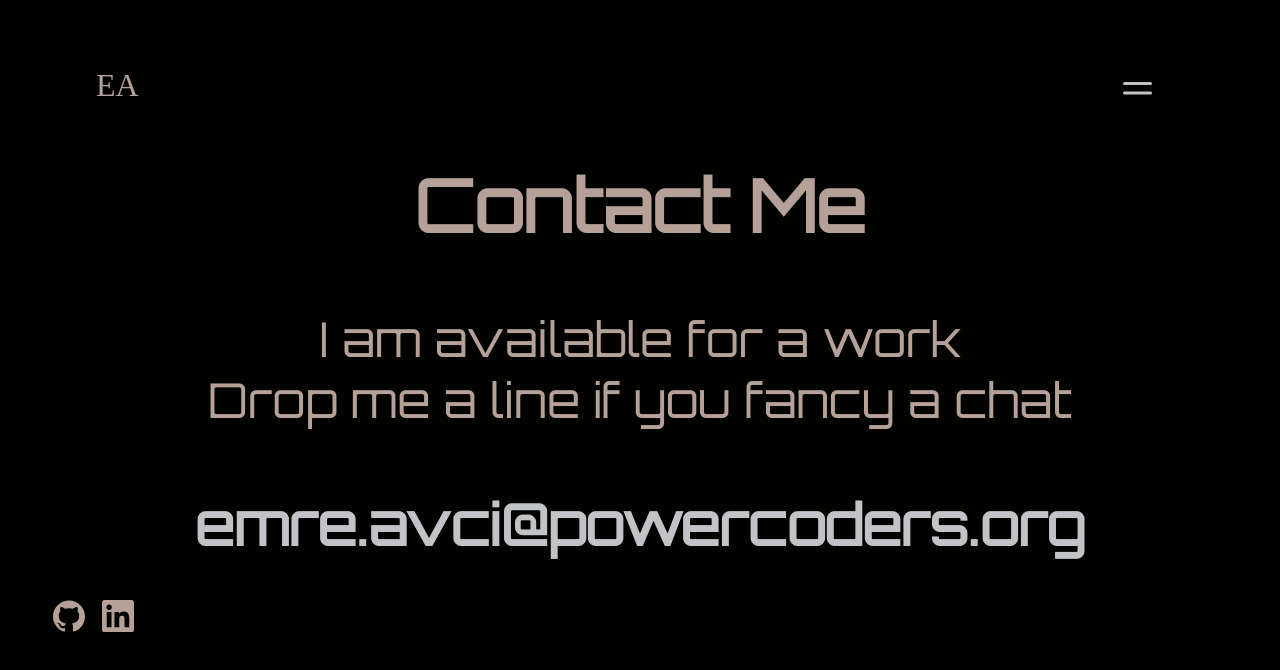
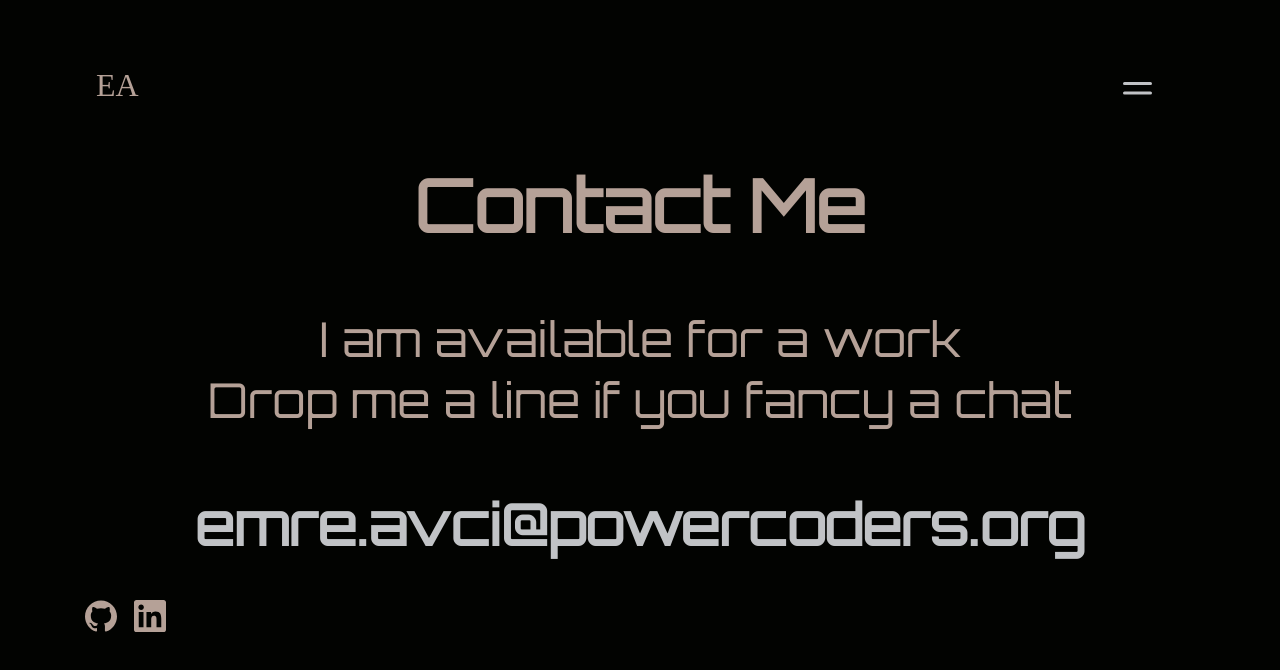
Before and after one commit to emreavcia/portfolio, a React (Create React App) app: page /contact in a window 1280 px wide. Shown: the top 670 px of the page. Built offline with nearby package versions, Linux system fonts and the light colour scheme; a web font is replaced by a local one.

Commit message:
footer margin left is changed to  5em

```diff
--- a/src/components/footer/Footer.js
+++ b/src/components/footer/Footer.js
@@ -6,7 +6,7 @@ const Footer = () => {
     return (
         <footer>
             <ul>
-                <li><a href="https://github.com/emreavcia" target="_blank" rel="noopener noreferrer"><SiGithub /></a> </li>
+                <li><a href="https://github.com/emreavcia/portfolio" target="_blank" rel="noopener noreferrer"><SiGithub /></a> </li>
                 <li><a href="https://www.linkedin.com/in/emre-avci-765888220/" target="_blank" rel="noopener noreferrer"><SiLinkedin /></a></li>
             </ul>
         </footer>
--- a/src/components/footer/footer.css
+++ b/src/components/footer/footer.css
@@ -1,5 +1,5 @@
 footer {
-  margin: 0 6em 0 3em;
+  margin: 0 6em 0 5em;
 }
 ul {
   display: flex;
```
